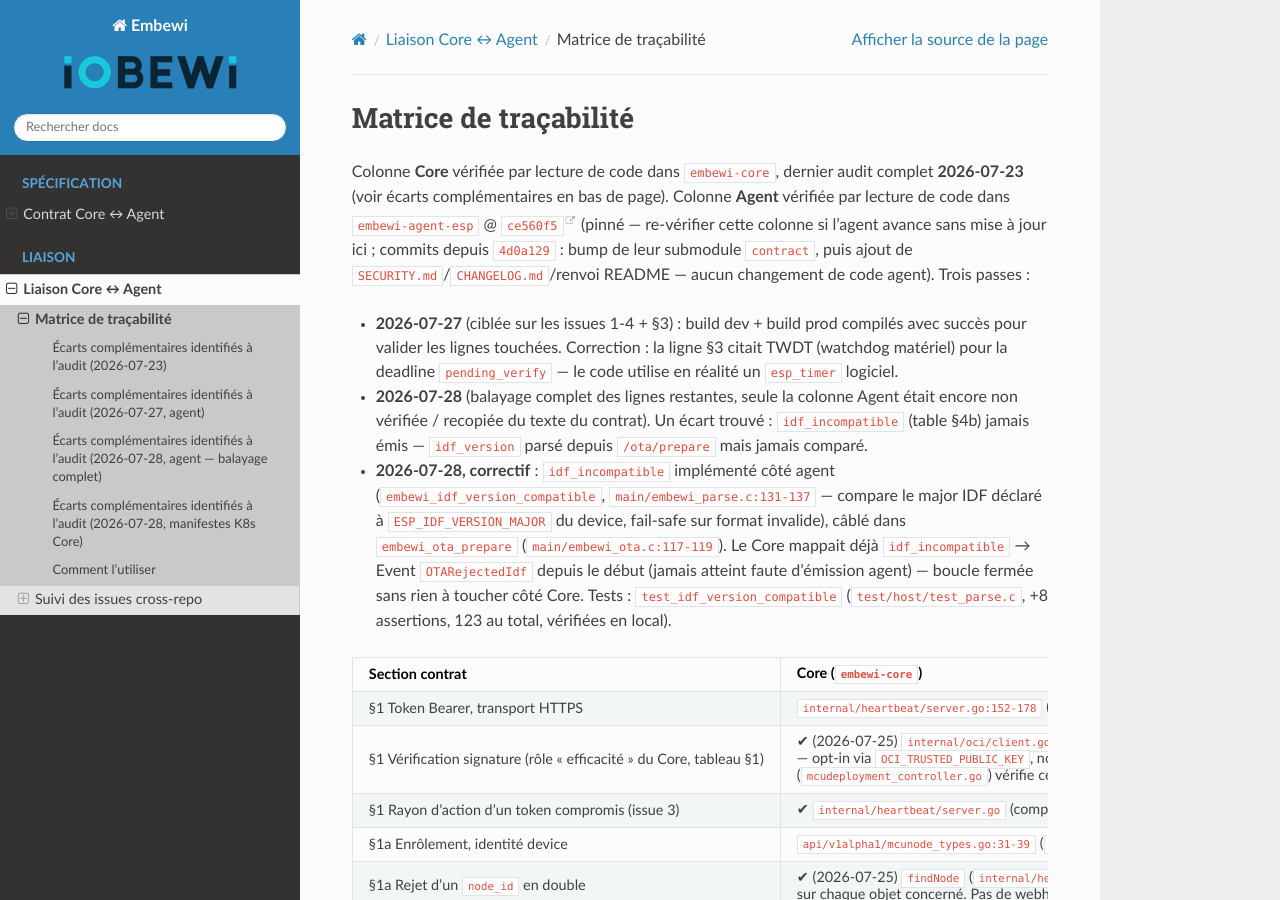
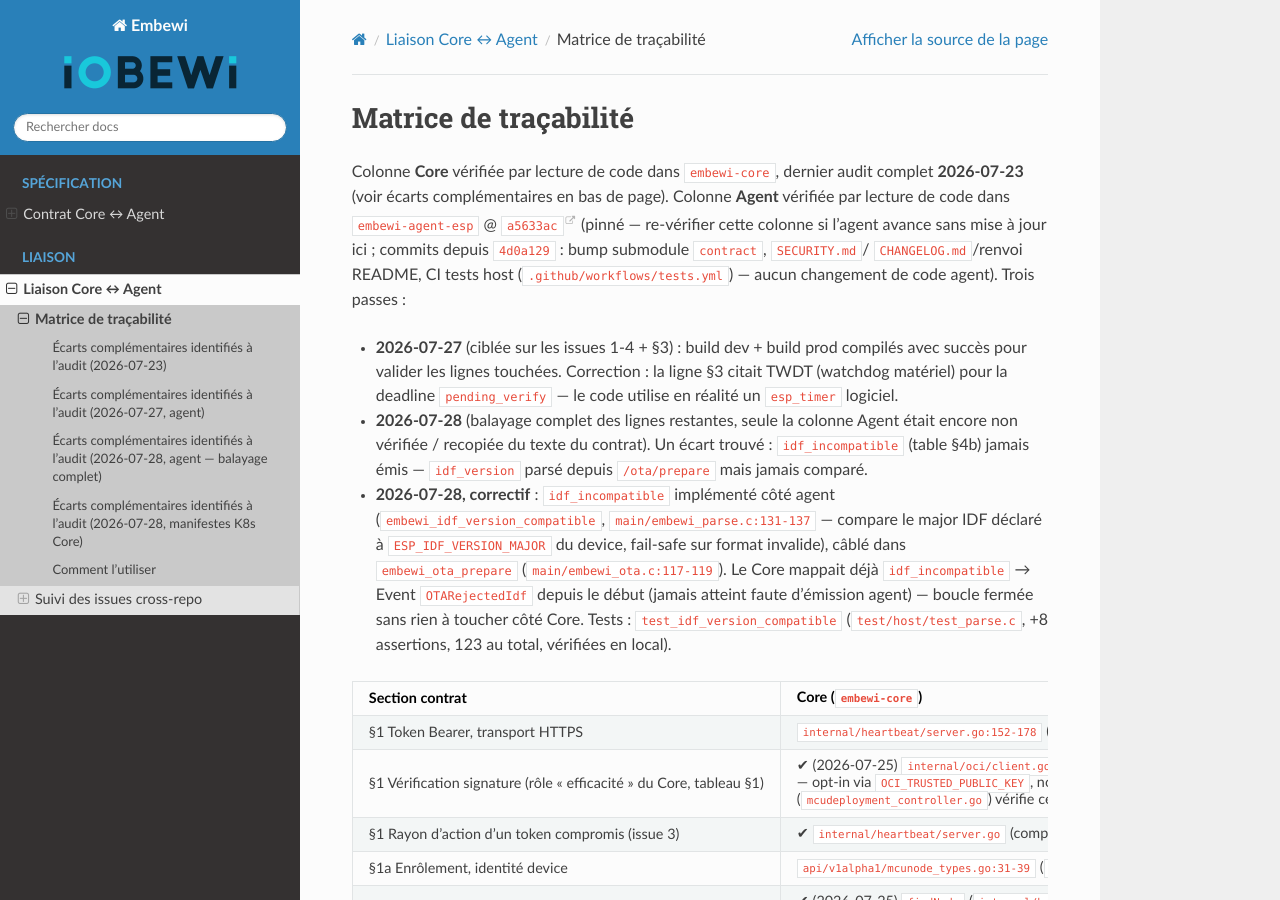
Before and after one commit to iobewi/embewi, a Sphinx documentation site: the page built from docs/liaison/tracabilite.md, in a window 1280 px wide and 900 px high. Built offline with Sphinx 7.4.7 and the Read the Docs theme 3.1.0, drawn with Linux system fonts in a browser that asks for light colours.

Commit message:
docs(liaison): SHA agent pinné mis à jour (CI tests host, pas de code)

```diff
--- a/docs/liaison/tracabilite.md
+++ b/docs/liaison/tracabilite.md
@@ -3,10 +3,11 @@
 Colonne **Core** vérifiée par lecture de code dans `embewi-core`, dernier
 audit complet **2026-07-23** (voir écarts complémentaires en bas de page).
 Colonne **Agent** vérifiée par lecture de code dans `embewi-agent-esp`
-@ [`ce560f5`](https://github.com/iobewi/embewi-agent-esp/commit/ce560f5)
+@ [`a5633ac`](https://github.com/iobewi/embewi-agent-esp/commit/a5633ac)
 (pinné — re-vérifier cette colonne si l'agent avance sans mise à jour ici ;
-commits depuis `4d0a129` : bump de leur submodule `contract`, puis ajout de
-`SECURITY.md`/`CHANGELOG.md`/renvoi README — aucun changement de code agent).
+commits depuis `4d0a129` : bump submodule `contract`, `SECURITY.md`/
+`CHANGELOG.md`/renvoi README, CI tests host (`.github/workflows/tests.yml`)
+— aucun changement de code agent).
 Trois passes :
 - **2026-07-27** (ciblée sur les issues 1-4 + §3) : build dev + build prod
   compilés avec succès pour valider les lignes touchées. Correction : la
```
